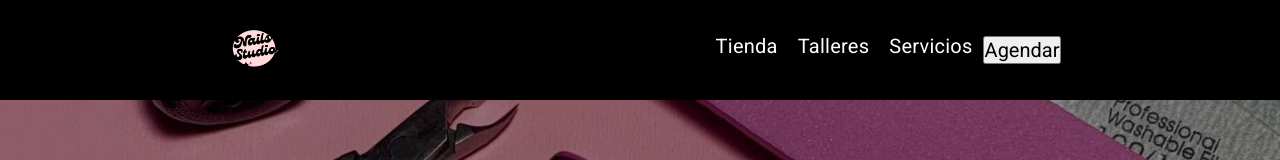
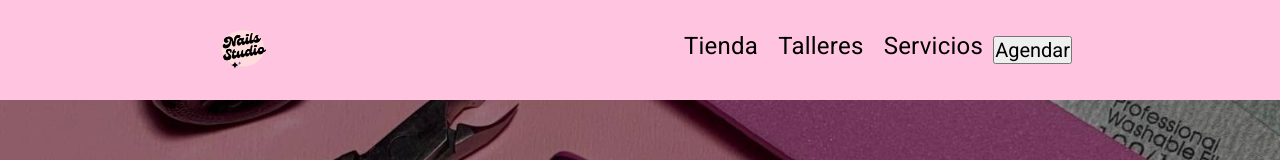
Before and after one commit to pirlo1121/Nails_Front, an Angular app: page / in a window 1280 px wide. Shown: the top 160 px of the page. Built offline with nearby package versions, Linux system fonts and the light colour scheme; no server answers.

Commit message:
{+} direcciones menu

```diff
--- a/src/app/components/header/header.component.css
+++ b/src/app/components/header/header.component.css
@@ -6,8 +6,8 @@
   --navbar-bg-color: #F0F0F0;
 } */
 .dark-mode {
-  --navbar-color: #ffffff;
-  --navbar-bg-color: #000000;
+  --navbar-color: #000000;
+  --navbar-bg-color: #ffc5e0;
 }
 
 ul {
@@ -45,6 +45,7 @@ ul {
 .navbar__link > a {
   color:var(--navbar-color);
   text-decoration:none;
+  font-size: 1.2rem;
 }
 .burger {
   display:none;
--- a/src/app/components/header/header.component.html
+++ b/src/app/components/header/header.component.html
@@ -1,9 +1,9 @@
 <nav class="navbar dark-mode" role="navigation">
-  <div class="navbar__logo"> <a routerLink="/home"><img class="logo" src="../../../assets/images/logo-inicial.png" alt=""> </a></div>
+  <ul><li><a routerLink="/home"><img class="logo" src="../../../assets/images/logo-inicial.png" alt=""> </a></li></ul>
   <ul class="navbar__links">
-    <li class="navbar__link first"><a routerLink="/tienda">Tienda</a></li>
-    <li class="navbar__link second"><a routerLink="/talleres">Talleres</a></li>
-    <li class="navbar__link third"><a routerLink="/servicios">Servicios</a></li>
+    <li class="navbar__link first"><a class="links_menu" routerLink="/tienda">Tienda</a></li>
+    <li class="navbar__link second"><a class="links_menu" routerLink="/talleres">Talleres</a></li>
+    <li class="navbar__link third"><a class="links_menu" routerLink="/servicios">Servicios</a></li>
     <li><a routerLink="/agenda-una-cita" class="btn"><button>Agendar</button></a></li>
   </ul>
   <button class="burger">
--- a/src/app/components/header/header.component.ts
+++ b/src/app/components/header/header.component.ts
@@ -1,5 +1,4 @@
 import { Component } from '@angular/core';
-import { AuthService } from 'src/app/services/auth.service';
 
 @Component({
   selector: 'app-header',
@@ -16,9 +15,20 @@ export class HeaderComponent {
     const burger: HTMLElement | null = document.querySelector('.burger');
 
     if (burger && navbar) {
-      burger.addEventListener('click', (e: Event) => {
-        navbar.classList.toggle('show-nav');
-      });
+      const span: HTMLElement | null = burger.querySelector('span');
+      if (span) {
+        span.addEventListener('click', (e: Event) => {
+          navbar.classList.toggle('show-nav');
+        });
+      }
+
+      // Evitamos que el evento del logo afecte al menú
+      const logo: HTMLElement | null = document.querySelector('.navbar .logo');
+      if (logo) {
+        logo.addEventListener('click', (e: Event) => {
+          e.stopPropagation(); // Evita que el evento se propague al contenedor principal (nav)
+        });
+      }
 
       // Bonus
       const navbarLinks: NodeListOf<HTMLAnchorElement> = document.querySelectorAll('.navbar a');
@@ -28,5 +38,4 @@ export class HeaderComponent {
         });
       });
     }
-  }
-}
+  }}
```
